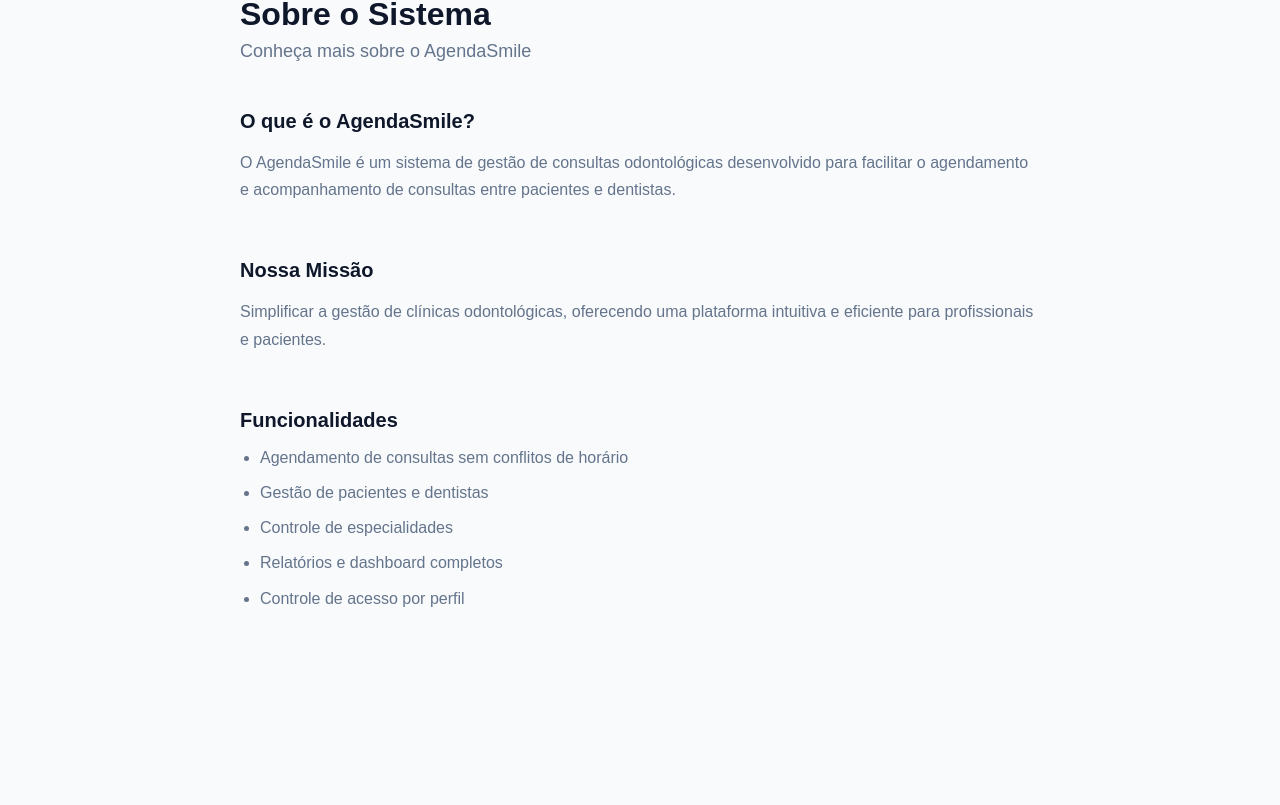
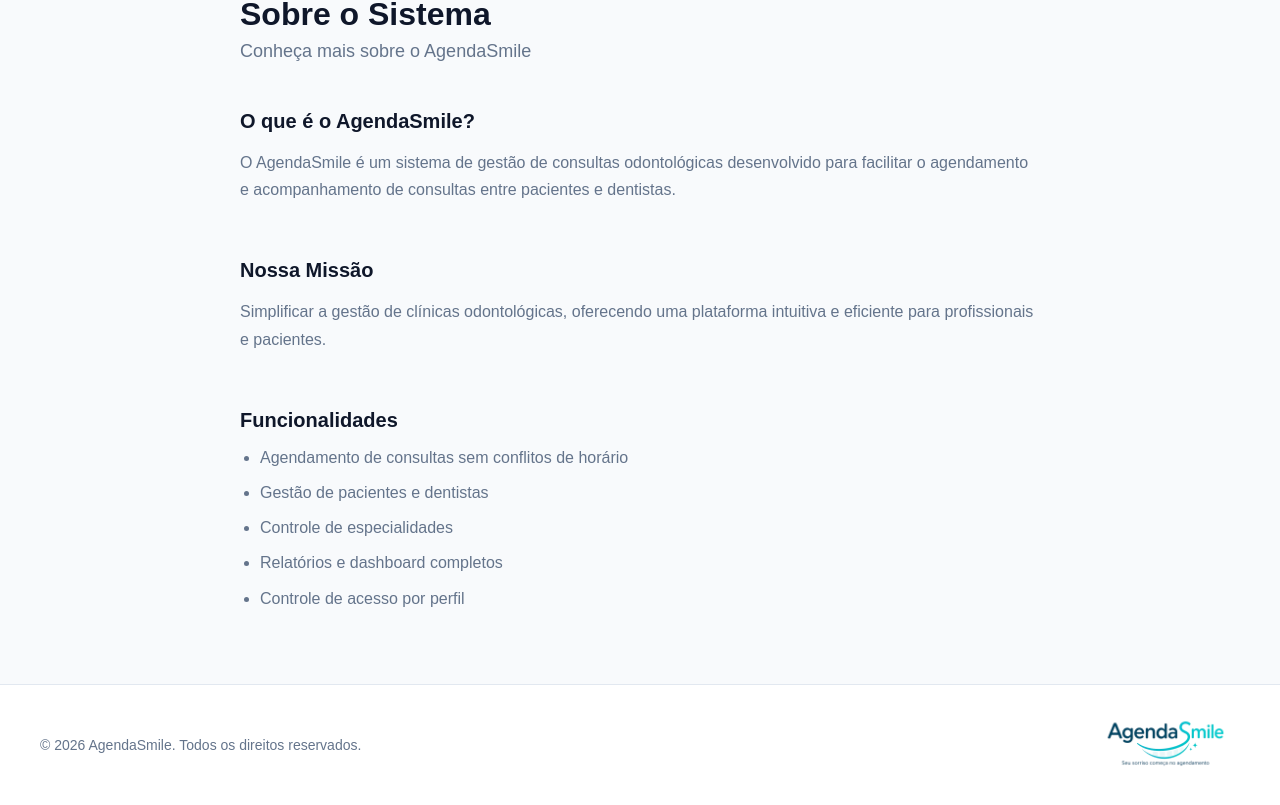
Before and after one commit to gutoBJ/agendasmile-front, an Angular app in the folder sistema-gestao-consultas/: page /sobre in a window 1280 px wide. Shown: the part 169-974 px from the top of the page. Before the commit the page ends 853 px from the top, so only its background shows below. Built offline with nearby package versions, Linux system fonts and the light colour scheme.

Commit message:
feat: adiciona o footer nas páginas restantes

```diff
--- a/sistema-gestao-consultas/src/app/features/contato/contato.component.html
+++ b/sistema-gestao-consultas/src/app/features/contato/contato.component.html
@@ -86,3 +86,5 @@
     </div>
   </div>
 </main>
+
+<app-footer />
--- a/sistema-gestao-consultas/src/app/features/contato/contato.component.ts
+++ b/sistema-gestao-consultas/src/app/features/contato/contato.component.ts
@@ -5,6 +5,7 @@
 import { MatButtonModule } from '@angular/material/button';
 import { CommonModule } from '@angular/common';
 import { NavbarComponent } from '../../shared/components/navbar/navbar.component';
+import { FooterComponent } from "../../shared/components/footer/footer.component";
 
 @Component({
   selector: 'app-contato',
@@ -16,7 +17,8 @@
     MatInputModule,
     MatButtonModule,
     NavbarComponent,
-  ],
+    FooterComponent
+],
   templateUrl: './contato.component.html',
   styleUrl: './contato.component.scss'
 })
--- a/sistema-gestao-consultas/src/app/features/sobre/sobre.component.html
+++ b/sistema-gestao-consultas/src/app/features/sobre/sobre.component.html
@@ -41,3 +41,5 @@
     </div>
   </div>
 </main>
+
+<app-footer />
--- a/sistema-gestao-consultas/src/app/features/sobre/sobre.component.ts
+++ b/sistema-gestao-consultas/src/app/features/sobre/sobre.component.ts
@@ -1,10 +1,11 @@
 import { Component } from '@angular/core';
 import { NavbarComponent } from '../../shared/components/navbar/navbar.component';
+import { FooterComponent } from "../../shared/components/footer/footer.component";
 
 @Component({
   selector: 'app-sobre',
   standalone: true,
-  imports: [NavbarComponent],
+  imports: [NavbarComponent, FooterComponent],
   templateUrl: './sobre.component.html',
   styleUrl: './sobre.component.scss'
 })
--- a/sistema-gestao-consultas/src/app/shared/components/layout/layout.component.html
+++ b/sistema-gestao-consultas/src/app/shared/components/layout/layout.component.html
@@ -5,5 +5,6 @@
     <main class="conteudo">
       <router-outlet />
     </main>
+    <app-footer />
   </div>
 </div>
--- a/sistema-gestao-consultas/src/app/shared/components/layout/layout.component.ts
+++ b/sistema-gestao-consultas/src/app/shared/components/layout/layout.component.ts
@@ -2,11 +2,12 @@
 import { RouterOutlet } from '@angular/router';
 import { HeaderComponent } from '../header/header.component';
 import { SidebarComponent } from '../sidebar/sidebar.component';
+import { FooterComponent } from "../footer/footer.component";
 
 @Component({
   selector: 'app-layout',
   standalone: true,
-  imports: [RouterOutlet, HeaderComponent, SidebarComponent],
+  imports: [RouterOutlet, HeaderComponent, SidebarComponent, FooterComponent],
   templateUrl: './layout.component.html',
   styleUrl: './layout.component.scss'
 })
```
